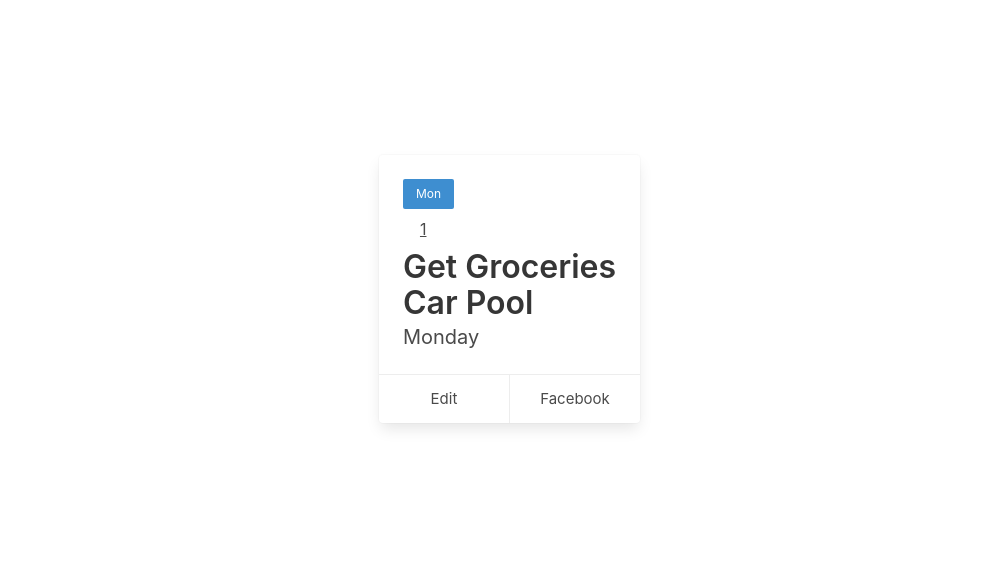
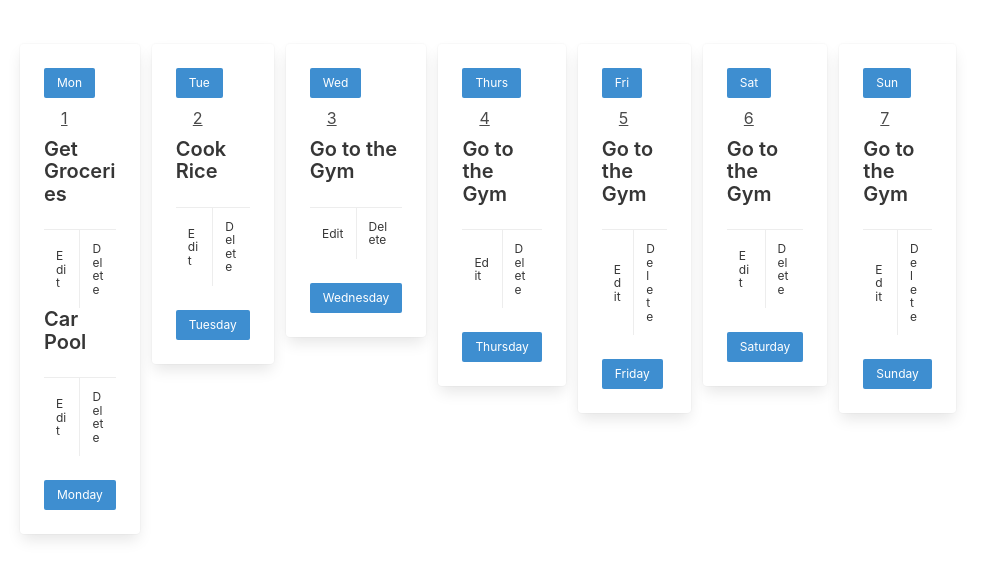
Before and after one commit to Olawolf31/calendar-veu, a Vue app: page / in a window 1280 px wide. Shown: the part 111-690 px from the top of the page, without its empty margins (0-1001 px from the left). Built offline with nearby package versions, Linux system fonts and the light colour scheme.

Commit message:
Add styling to calendar display

```diff
--- a/src/components/CalendarDay.vue
+++ b/src/components/CalendarDay.vue
@@ -1,29 +1,18 @@
 <template>
-    <div id="calendar-id">
+    <div id="calendar-id ">
 
-        <div class="card">
+
+        <div class="card mr-3">
   <div class="card-content">
     <button class="button is-info is-small"> {{ day.abbvTitle }}</button>
     <div><button class="button is-text">{{ day.id }}</button></div>
     <p class="title">
        <CalendarEvent v-for="event in day.events" :key="day.events.indexOf(event)" :event="event"/>
     </p>
-    <p class="subtitle">
+    <button class="button is-info is-small">
         {{ day.fullTitle }}
-    </p>
+    </button>
   </div>
-  <footer class="card-footer">
-    <p class="card-footer-item">
-      <span>
-        Edit
-      </span>
-    </p>
-    <p class="card-footer-item">
-      <span>
-       Facebook
-      </span>
-    </p>
-  </footer>
 </div>
         </div>
 
--- a/src/components/CalendarEvent.vue
+++ b/src/components/CalendarEvent.vue
@@ -1,7 +1,20 @@
 <template>
     <div>
-        <p class="title">
+        <p class="title is-size-5">
     {{ event.details }}</p>
+    <footer class="card-footer">
+        <p class="card-footer-item">
+          <span class="is-size-7">
+            Edit
+          </span>
+        </p>
+        <p class="card-footer-item">
+          <span class="is-size-7">
+           Delete
+          </span>
+        </p>
+      </footer>
+
     </div>
 </template>
 
--- a/src/components/CalendarWeek.vue
+++ b/src/components/CalendarWeek.vue
@@ -1,6 +1,6 @@
 <template>
     <div id='calendar-entry'>
-        <div class="tile">
+        <div class="tile is-ancestor">
                 <CalendarDay v-for="day in sharedState.seedData" :key="day.id" :day="day"/>
             </div>
     </div>
--- a/src/seed.js
+++ b/src/seed.js
@@ -12,5 +12,71 @@ export const seedData = [
             },
         ],
         active: true
+    },
+    {
+        id: 2,
+        abbvTitle: 'Tue',
+        fullTitle: 'Tuesday',
+        events: [
+            {
+                details: 'Cook Rice', edit: false
+            },
+        ],
+        active: true
+    },
+    {
+        id: 3,
+        abbvTitle: 'Wed',
+        fullTitle: 'Wednesday',
+        events: [
+            {
+                details: 'Go to the Gym', edit: false
+            },
+        ],
+        active: true
+    },
+    {
+        id: 4,
+        abbvTitle: 'Thurs',
+        fullTitle: 'Thursday',
+        events: [
+            {
+                details: 'Go to the Gym', edit: false
+            },
+        ],
+        active: true
+    },
+    {
+        id: 5,
+        abbvTitle: 'Fri',
+        fullTitle: 'Friday',
+        events: [
+            {
+                details: 'Go to the Gym', edit: false
+            },
+        ],
+        active: true
+    },
+    {
+        id: 6,
+        abbvTitle: 'Sat',
+        fullTitle: 'Saturday',
+        events: [
+            {
+                details: 'Go to the Gym', edit: false
+            },
+        ],
+        active: true
+    },
+    {
+        id: 7,
+        abbvTitle: 'Sun',
+        fullTitle: 'Sunday',
+        events: [
+            {
+                details: 'Go to the Gym', edit: false
+            },
+        ],
+        active: true
     }
 ]
```
